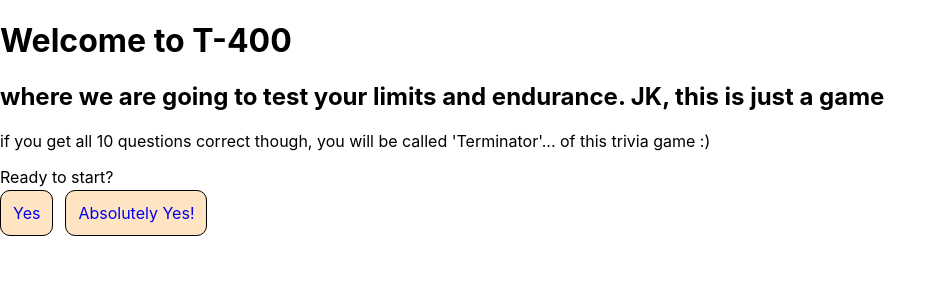
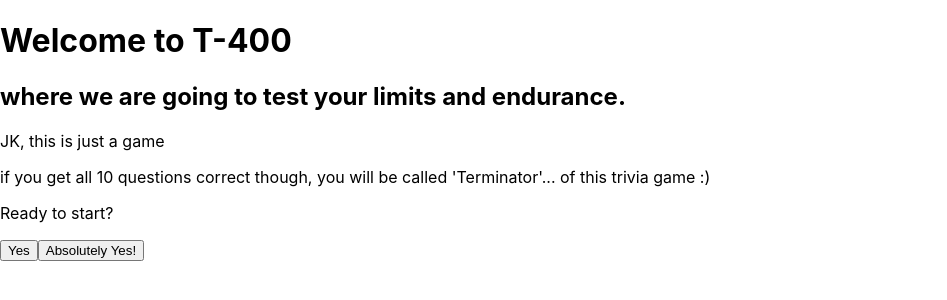
Before and after one commit to yusufalp/t-400, a React (Create React App) app: page / in a window 1280 px wide. Shown: the top 300 px of the page, without its empty margins (0-947 px from the left). Built offline with nearby package versions, Linux system fonts and the light colour scheme.

Commit message:
Updated page structure

```diff
--- a/src/App.js
+++ b/src/App.js
@@ -1,10 +1,13 @@
 import React from 'react';
 import { Route, Switch } from 'react-router-dom';
 import Home from './Home/Home';
-import Question from './Question/Question';
-import Results from './Results/Results';
+import Trivia from './Trivia/Trivia';
+import Page404 from './Page404/Page404';
 
 class App extends React.Component {
+  handleStart() {
+    this.props.history.push('/question')
+  }
   render() {
     return (
       <div className='App'>
@@ -14,12 +17,11 @@ class App extends React.Component {
             component={Home}
           />
           <Route
-            path='/question'
-            component={Question}
+            path='/trivia'
+            component={Trivia}
           />
           <Route
-            path='/results'
-            component={Results}
+            component={Page404}
           />
         </Switch>
       </div>
--- a/src/Home/Home.js
+++ b/src/Home/Home.js
@@ -1,14 +1,19 @@
 import React from 'react';
-import Start from '../Start/Start';
 
 class Home extends React.Component {
+  handleStart = () => {
+    this.props.history.push('/trivia')
+  }
   render() {
     return (
-      <div>
+      <div className='main'>
         <h1>Welcome to T-400</h1>
-        <h2>where we are going to test your limits and endurance. JK, this is just a game</h2>
+        <h2>where we are going to test your limits and endurance.</h2>
+        <p>JK, this is just a game</p>
         <p>if you get all 10 questions correct though, you will be called 'Terminator'... of this trivia game :)</p>
-        <Start />
+        <p>Ready to start?</p>
+        <button type='submit' onClick={this.handleStart}>Yes</button>
+        <button type='submit' onClick={this.handleStart}>Absolutely Yes!</button>
       </div>
     );
   }
```
